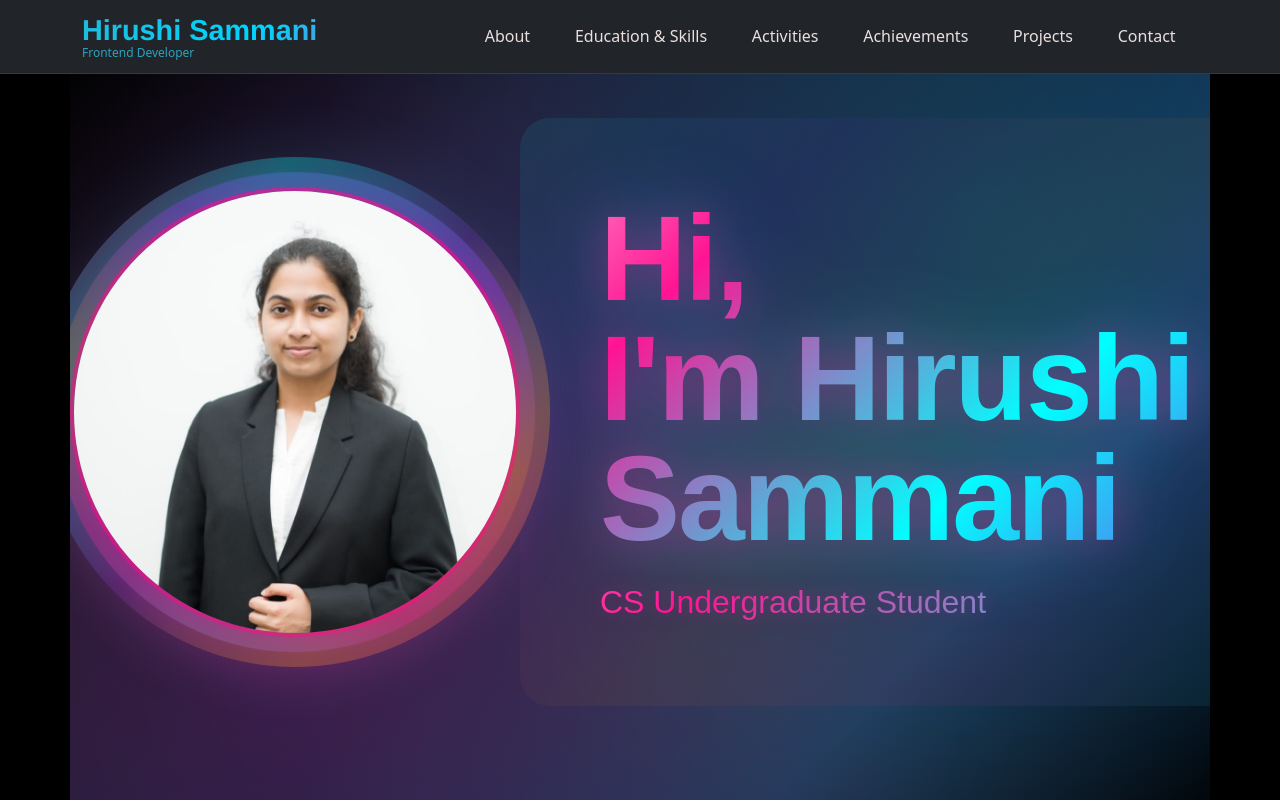
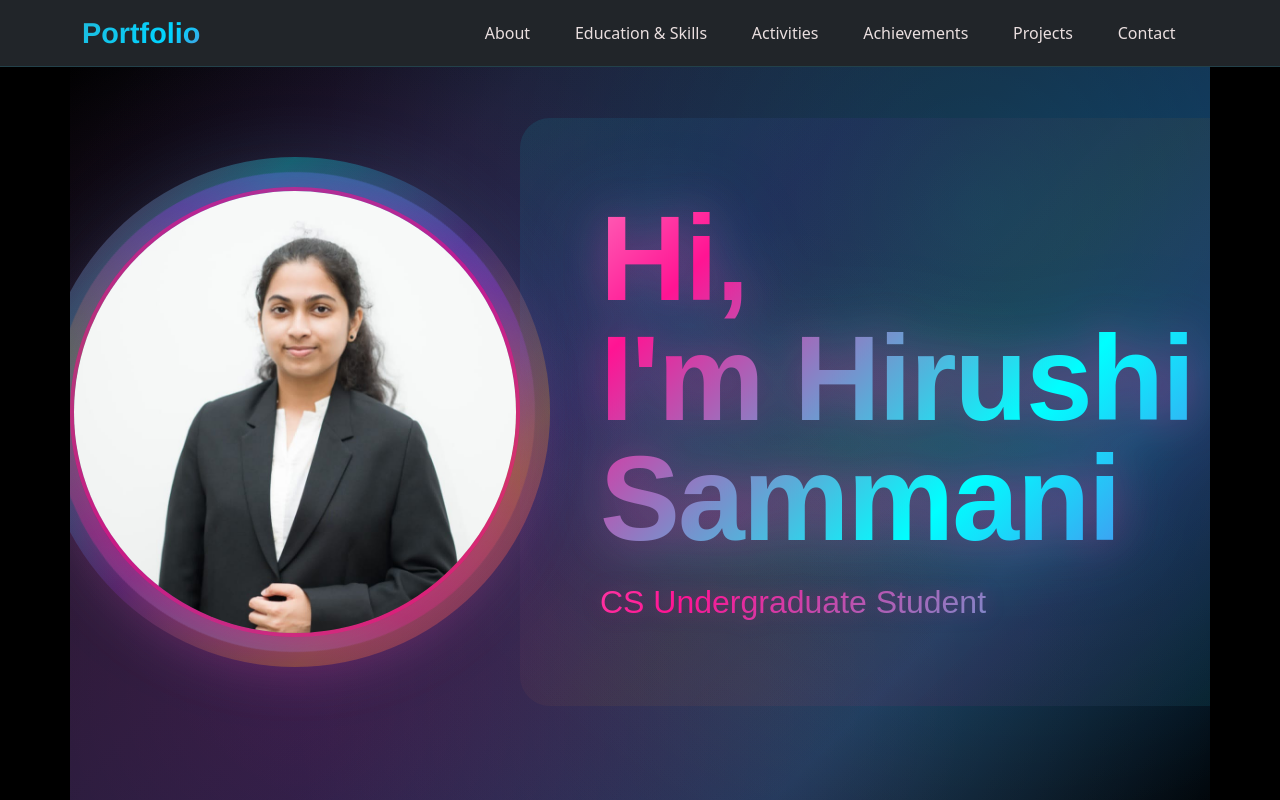
Before and after one commit to hiru-ui/Portfolio, a plain HTML site: page index.html in a window 1280 px wide. Shown: the top 800 px of the page. Drawn offline with nearby package versions, Linux system fonts and the light colour scheme.

Commit message:
Update index.html

```diff
--- a/index.html
+++ b/index.html
@@ -13,8 +13,8 @@
   <nav class="navbar navbar-expand-lg navbar-dark bg-dark fixed-top">
     <div class="container">
       <a class="navbar-brand" href="#">
-        <span class="brand-text">Hirushi Sammani</span>
-        <span class="brand-subtitle">Frontend Developer</span>
+        <span class="brand-text">Portfolio</span>
+
       </a>
       <button class="navbar-toggler" type="button" data-bs-toggle="collapse" data-bs-target="#navbarNav">
         <span class="navbar-toggler-icon"></span>
```
